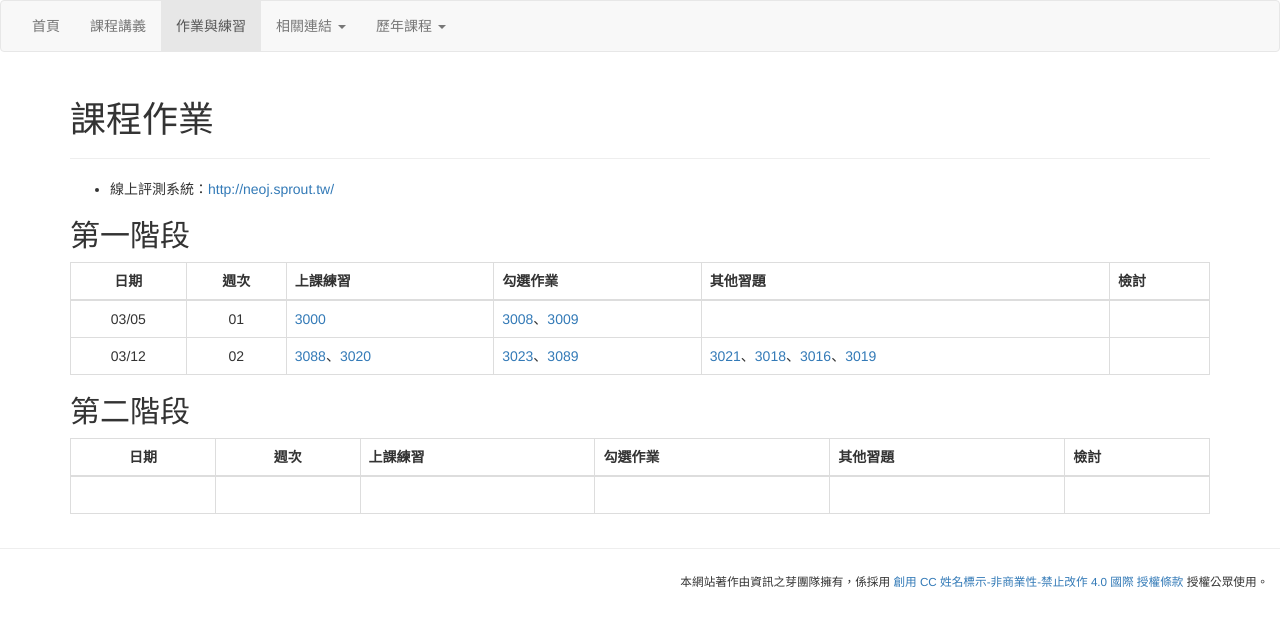
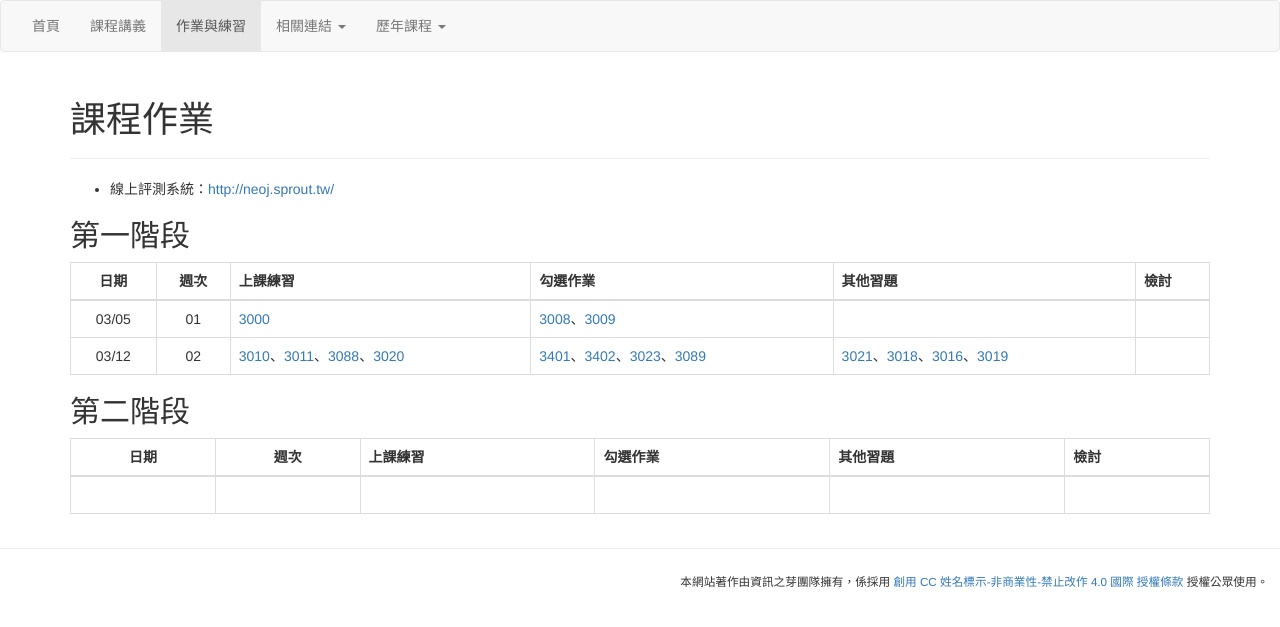
Before and after one commit to tw-csie-sprout/py2023, a Jekyll site: the page built from homework.md, in a window 1280 px wide. Shown: the top 627 px of the page. Built offline with Jekyll 4.4.1, drawn with Linux system fonts in a browser that asks for light colours.

Commit message:
add week2 if slides & homework

```diff
--- a/homework.md
+++ b/homework.md
@@ -12,7 +12,7 @@ title: "課程作業"
 | 日期  | 週次 | 上課練習 | 勾選作業 | 其他習題 | 檢討 |
 | :---: | :---: | :--- | :--- | :--- | :--- |
 | 03/05 | 01 | [3000](https://neoj.sprout.tw/problem/3000/) | [3008](https://neoj.sprout.tw/problem/3008/)、[3009](https://neoj.sprout.tw/problem/3009/) |  |  |
-| 03/12 | 02 | [3088](https://neoj.sprout.tw/problem/3088/)、[3020](https://neoj.sprout.tw/problem/3020/) | [3023](https://neoj.sprout.tw/problem/3023/)、[3089](https://neoj.sprout.tw/problem/3089/) | [3021](https://neoj.sprout.tw/problem/3021/)、[3018](https://neoj.sprout.tw/problem/3018/)、[3016](https://neoj.sprout.tw/problem/3016/)、[3019](https://neoj.sprout.tw/problem/3019/) |  |
+| 03/12 | 02 | [3010](https://neoj.sprout.tw/problem/3010/)、[3011](https://neoj.sprout.tw/problem/3011/)、[3088](https://neoj.sprout.tw/problem/3088/)、[3020](https://neoj.sprout.tw/problem/3020/) | [3401](https://neoj.sprout.tw/problem/3401/)、[3402](https://neoj.sprout.tw/problem/3402/)、[3023](https://neoj.sprout.tw/problem/3023/)、[3089](https://neoj.sprout.tw/problem/3089/) | [3021](https://neoj.sprout.tw/problem/3021/)、[3018](https://neoj.sprout.tw/problem/3018/)、[3016](https://neoj.sprout.tw/problem/3016/)、[3019](https://neoj.sprout.tw/problem/3019/) |  |
 
 ## 第二階段
 
```
Also changed, not shown: slides.md (+1 -1 lines).
